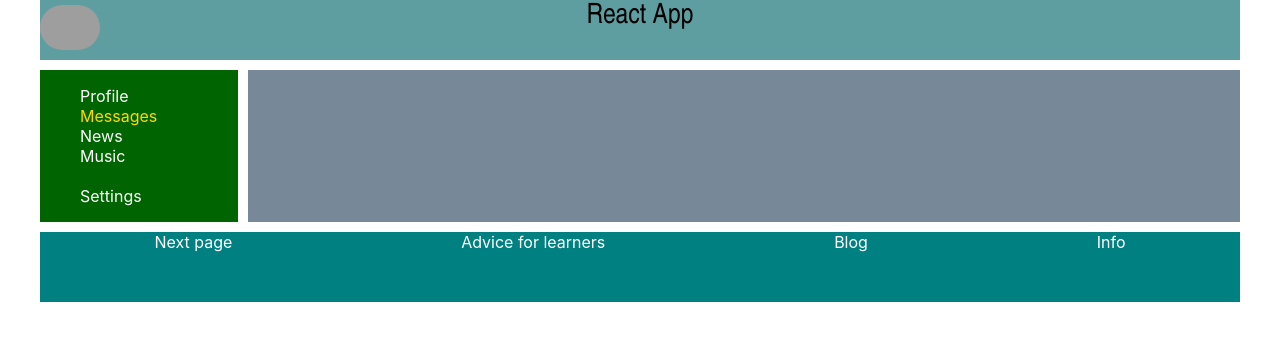
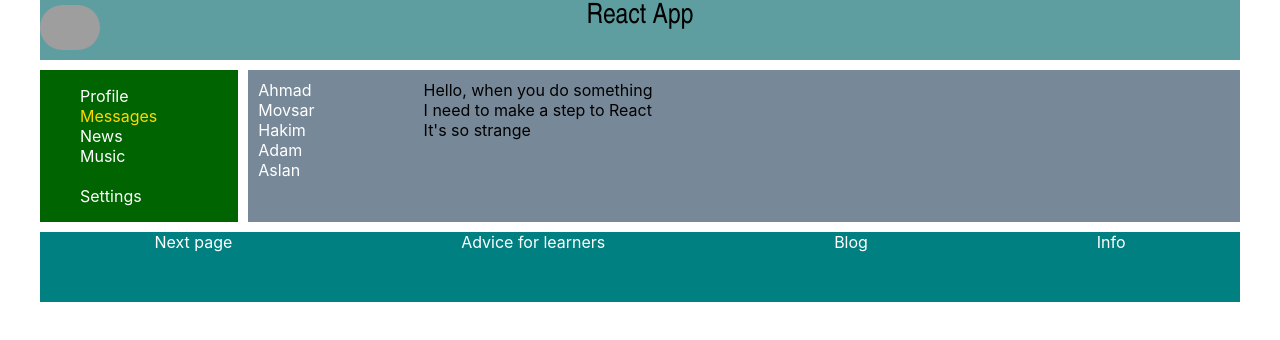
Before and after one commit to AhmadIznaurov/react-app, a React (Create React App) app: page /dialogs/1 in a window 1280 px wide. Shown: the top 340 px of the page. Built offline with nearby package versions, Linux system fonts and the light colour scheme; grey boxes are pictures that could not be loaded.

Commit message:
first commit

```diff
--- a/src/App.js
+++ b/src/App.js
@@ -17,11 +17,11 @@ function App() {
           <Header />
           <div className="app-wrapper-content">
               <Routes>
-                  <Route  path="/profile" element={<Profile/>} />
-                  <Route  path="/dialogs" element={<Dialogs/>} />
-                  <Route  path="/news" element={<News/>} />
-                  <Route  path="/music" element={<Music/>} />
-                  <Route  path="/settings" element={<Settings/>} />
+                  <Route  path="/profile*" element={<Profile/>} />
+                  <Route  path="/dialogs*" element={<Dialogs/>} />
+                  <Route  path="/news*" element={<News/>} />
+                  <Route  path="/music*" element={<Music/>} />
+                  <Route  path="/settings*" element={<Settings/>} />
               </Routes>
 
           </div>
--- a/src/components/Dialogs/Dialogs.jsx
+++ b/src/components/Dialogs/Dialogs.jsx
@@ -1,24 +1,25 @@
 import  React from 'react'
 import  s from './Dialogs.module.css';
+import {NavLink} from "react-router-dom";
 
 const Dialogs = (props) => {
     return (
         <div className={s.dialogs}>
             <div className={s.dialogsItem}>
                 <div className={s.dialog}>
-                   Ahmad
+                    <NavLink to="/dialogs/1">Ahmad</NavLink>
                 </div>
                 <div className={s.dialog}>
-                    Movsar
+                    <NavLink to="/dialogs/2">Movsar</NavLink>
                 </div>
                 <div className={s.dialog}>
-                    Adlan
+                    <NavLink to="/dialogs/3">Hakim</NavLink>
                 </div>
                 <div className={s.dialog}>
-                    Hakim
+                    <NavLink to="/dialogs/4">Adam</NavLink>
                 </div>
                 <div className={s.dialog}>
-                    Aslan
+                    <NavLink to="/dialogs/5">Aslan</NavLink>
                 </div>
             </div>
             <div className={s.messages}>
--- a/src/components/Dialogs/Dialogs.module.css
+++ b/src/components/Dialogs/Dialogs.module.css
@@ -17,3 +17,8 @@ padding: 10px;
 .messages message{
 
 }
+
+.dialog a {
+    text-decoration: none;
+    color: white;
+}
```
